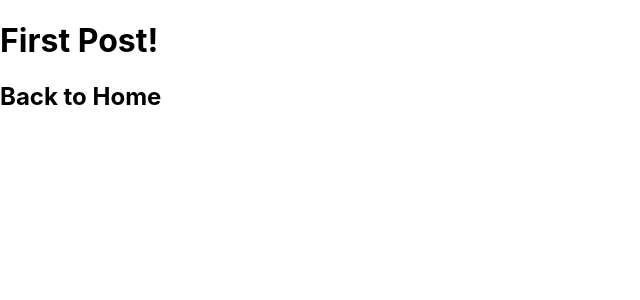
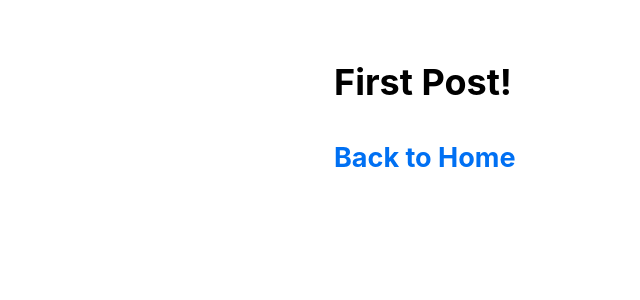
Before and after one commit to ta5een/my-first-next-app, a Next.js app: page /posts/first-post in a window 1280 px wide. Shown: the top 300 px of the page, without its empty margins (0-640 px from the left). Built offline with nearby package versions, Linux system fonts and the light colour scheme.

Commit message:
Add global and scoped CSS styles

```diff
--- /dev/null
+++ b/components/layout.module.css
@@ -0,0 +1,5 @@
+.container {
+  max-width: 36rem;
+  padding: 0 1rem;
+  margin: 3rem auto 6rem;
+}
--- /dev/null
+++ b/components/layout.tsx
@@ -0,0 +1,7 @@
+import styles from "./layout.module.css";
+
+const Layout: React.FC<React.PropsWithChildren<{}>> = ({ children }) => {
+  return <div className={styles.container}>{children}</div>;
+};
+
+export default Layout;
--- a/pages/posts/first-post.tsx
+++ b/pages/posts/first-post.tsx
@@ -1,14 +1,19 @@
+import Head from "next/head";
 import Link from "next/link";
+import Layout from "../../components/layout";
 
 export default function FirstPost() {
   return (
-    <>
+    <Layout>
+      <Head>
+        <title>First Post</title>
+      </Head>
       <h1>First Post!</h1>
       <h2>
         <Link href="/">
           <a>Back to Home</a>
         </Link>
       </h2>
-    </>
+    </Layout>
   );
 }
--- a/styles/globals.css
+++ b/styles/globals.css
@@ -4,13 +4,24 @@ body {
   margin: 0;
   font-family: -apple-system, BlinkMacSystemFont, Segoe UI, Roboto, Oxygen,
     Ubuntu, Cantarell, Fira Sans, Droid Sans, Helvetica Neue, sans-serif;
-}
-
-a {
-  color: inherit;
-  text-decoration: none;
+  line-height: 1.6;
+  font-size: 18px;
 }
 
 * {
   box-sizing: border-box;
 }
+
+a {
+  color: #0070f3;
+  text-decoration: none;
+}
+
+a:hover {
+  text-decoration: underline;
+}
+
+img {
+  max-width: 100%;
+  display: block;
+}
```
Also changed, not shown: public/images/profile.jpg (added), public/vercel.svg (deleted).
